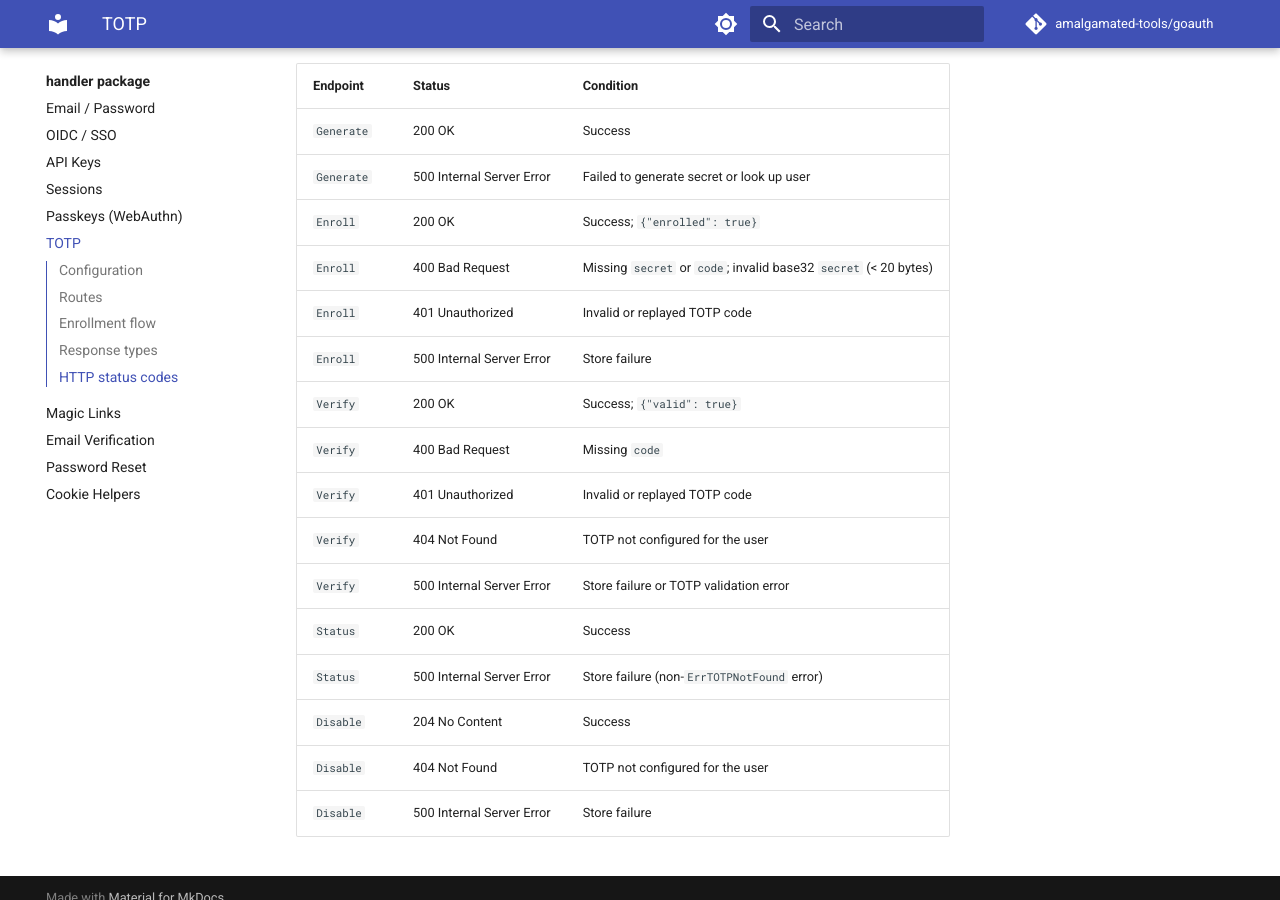
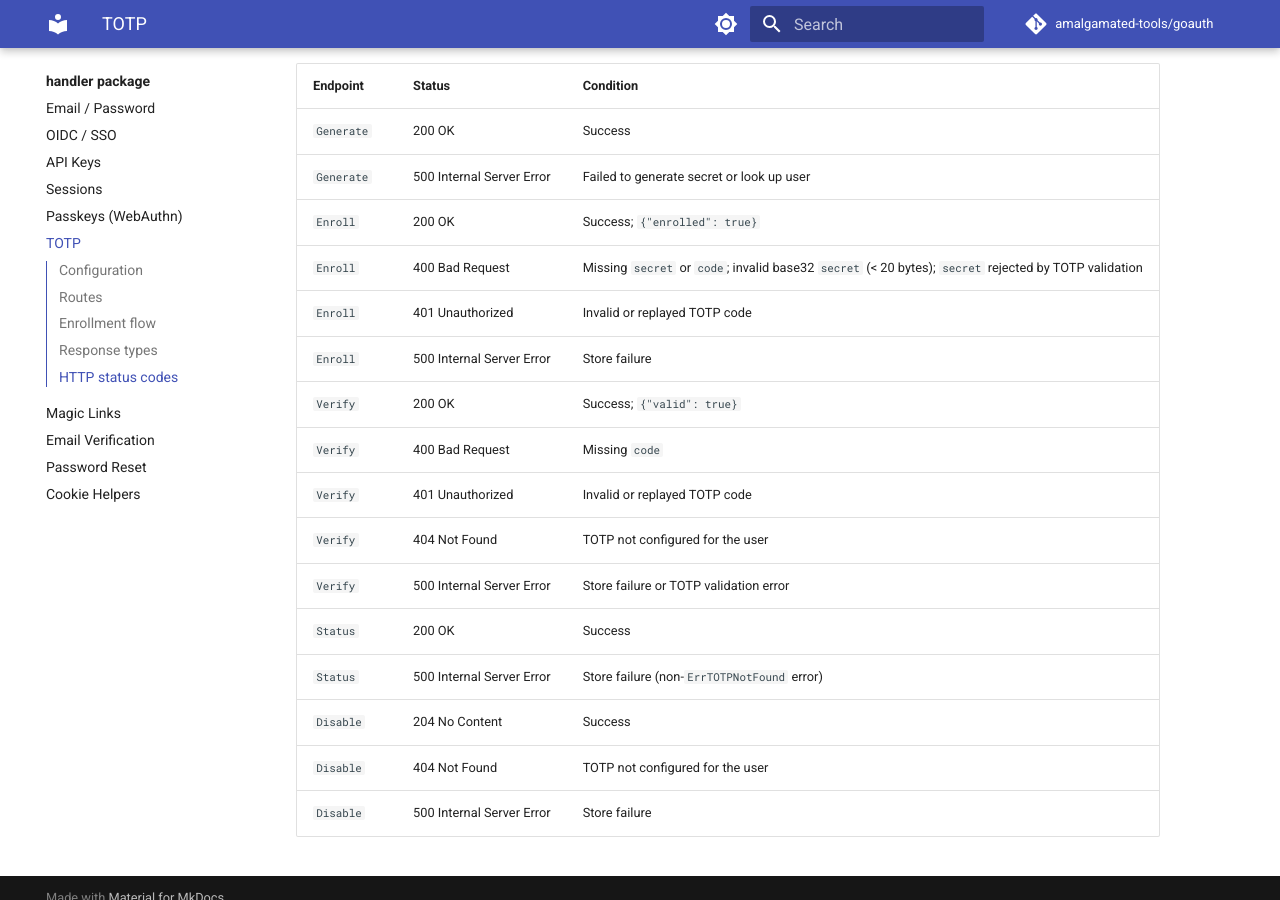
Before and after one commit to amalgamated-tools/goauth, an MkDocs documentation site: the page built from docs/handler/totp.md, in a window 1280 px wide and 900 px high, scrolled down 1452 px. Built offline with MkDocs 1.6.1 and Material for MkDocs 9.7.7, drawn with Linux system fonts in a browser that asks for light colours; comment, search, counter and statistics services are not loaded.

Commit message:
docs(handler): add missing Enroll 400 path for TOTP validation error

```diff
--- a/docs/handler/totp.md
+++ b/docs/handler/totp.md
@@ -51,7 +51,7 @@ See [TOTP / MFA](../auth/totp.md) for the underlying primitives and replay prote
 | `Generate` | 200 OK | Success |
 | `Generate` | 500 Internal Server Error | Failed to generate secret or look up user |
 | `Enroll` | 200 OK | Success; `{"enrolled": true}` |
-| `Enroll` | 400 Bad Request | Missing `secret` or `code`; invalid base32 `secret` (< 20 bytes) |
+| `Enroll` | 400 Bad Request | Missing `secret` or `code`; invalid base32 `secret` (< 20 bytes); `secret` rejected by TOTP validation |
 | `Enroll` | 401 Unauthorized | Invalid or replayed TOTP code |
 | `Enroll` | 500 Internal Server Error | Store failure |
 | `Verify` | 200 OK | Success; `{"valid": true}` |
```
